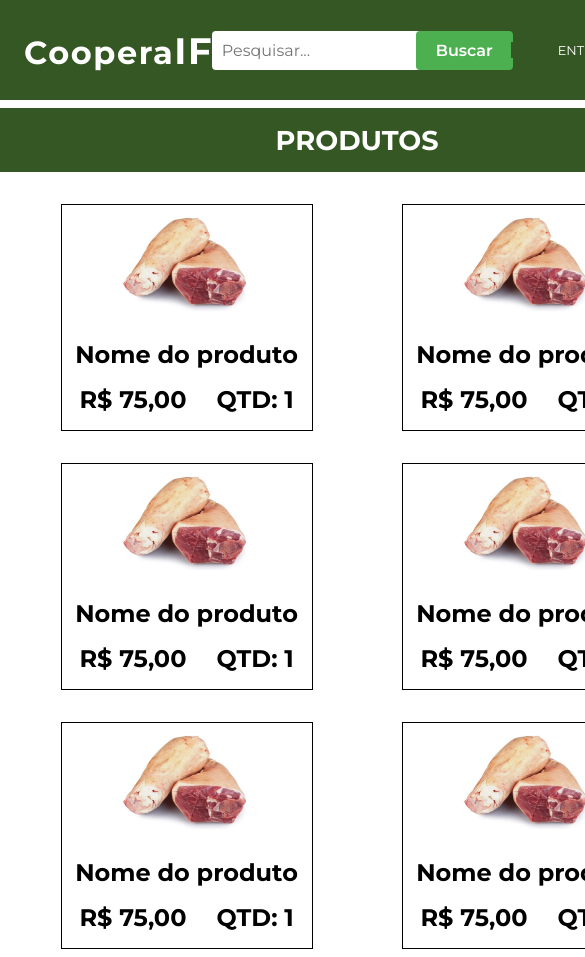
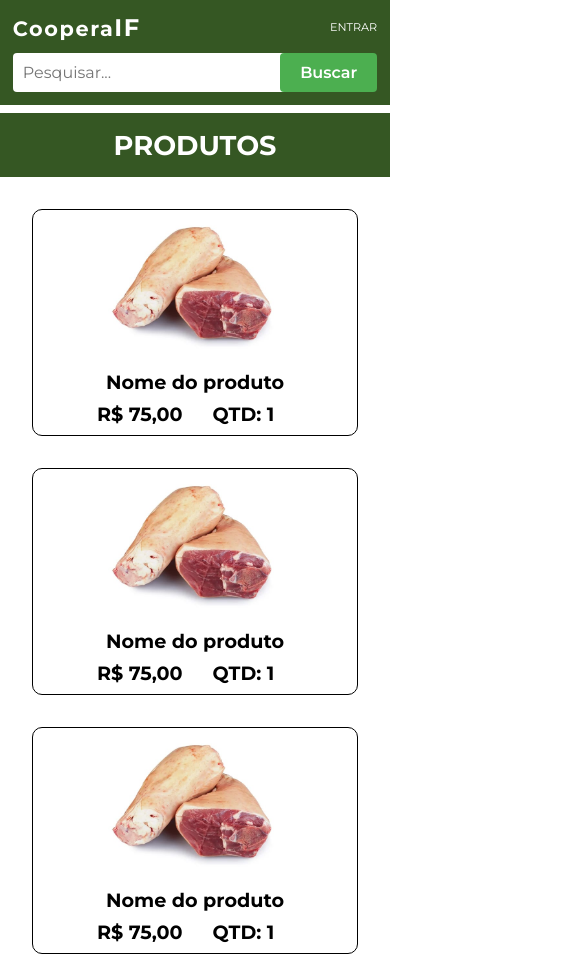
Before and after one commit to chdasilva2001/projeto-cooperaIF, a plain HTML site: page index.html in a window 390 px wide. Shown: the top 957 px of the page, 585 px wide, since content can reach past the window. Drawn offline with Linux system fonts and the light colour scheme.

Commit message:
commit #6

```diff
--- a/css/media.css
+++ b/css/media.css
@@ -1,81 +1,71 @@
 @media screen and (max-width: 768px) {
-
-    .main {
-        grid-template-columns: repeat(2, 1fr);
+    .header {
+        padding: 1rem;
+    }
+    .header h1 {
+        font-size: 1.8rem;
+        grid-row: 1;
     }
 
-    .header h1 {
+    .upper-title {
         font-size: 2rem;
     }
 
-    .header__search__input {
-        width: 270px;
+    .header__search {
+        width: 100% ;
     }
 
     .subtitle {
         width: auto;
     }
 
-    .upper-title {
-        font-size: 2.3rem;
+    .main {
+        grid-template-columns: repeat(2, 1fr);
+    }
+    .main__product_card {
+        font-size: 1.2rem;
     }
 
-    figure {
-        grid-area: a;
-        text-align: center;
-        max-width: 250px;
-        height: auto;
+}
+
+@media screen and (max-width: 428px) {
+    .header {
+        padding: 0.8rem;
+    }
+    .header__search {
+        grid-row: 2;
+        grid-column: 1/4;
+        width: 100%;
+        margin-top: .7rem;
     }
 
-    figure img {
-        max-width: 60%;
-        height: auto;
+    .header__search__input {
+        /* padding: 5px;
+        border-radius: 2px;
+        font-size: 12px; */
     }
 
-    .main__product_card {
+    .header__search__button {
+        /* padding: 5px 10px;
+        border-radius: 2px; */
+    }
+    .header h1 {
+        font-size: 1.3rem;
+    }
+
+    .header__button {
+        grid-column: 3;
+    }
+
+    .header__button a {
+        font-size: .7rem;
+    }
+
+    .upper-title {
         font-size: 1.5rem;
     }
 
-    .upper-title,
-    .header__search {
-        margin-right: 1rem;
+    .main {
+        grid-template-columns: 1fr;
     }
 }
-
-@media screen and (max-width: 420px) {
-    * {
-        margin: 0;
-        padding: 0;
-    }
-    /* .grid__main {
-        min-height: 100vh;
-    } */
-
-    .header__search__input {
-        width: 270px;
-    }
-
-    .main {
-        grid-template-columns: 1fr 1fr;
-    }
-    .main__product_card {
-        font-size: 1.5rem;
-    }
-
-    .subtitle {
-        width: auto;
-    }
-
-    figure {
-        grid-area: a;
-        text-align: center;
-        max-width: 250px;
-        height: auto;
-    }
-
-    figure img {
-        max-width: 60%;
-        height: auto;
-    }
-
-}
--- a/css/style.css
+++ b/css/style.css
@@ -29,11 +29,11 @@ body {
 
 .header {
     grid-area: header;
-    display: flex;
-    justify-content: space-between;
-    align-items: center;
+    display: grid;
+    grid-template-columns: 0.5fr 1fr 0.25fr;
+    grid-template-rows: auto auto;
     background-color: #355723;
-    height:100px;
+    height:auto;
     padding: 1.5rem;
     width: 100%;
     color: white;
@@ -53,7 +53,8 @@ body {
     justify-content: center;
     margin-left: auto;
     margin-right: auto;
-    width: 40%;
+    width: 70%;
+
 }
 
 .header__search__input {
@@ -84,19 +85,18 @@ body {
 }
 
 .header__button {
-    border: none;
-    background-color: #355723;
-    width: 30%;
+    display: flex;
+    justify-content: end;
+    align-items: center;
 }
 
 .header__button a {
+    color: white;
     text-decoration: none;
-    color: white;
     font-size: 0.8rem;
     text-transform: uppercase;
-    margin-right: 2rem;
-    transition: background-color 0.3s ease;
 }
+
 
 .header__button a:hover {
     opacity: 0.7;
@@ -137,6 +137,7 @@ body {
                     "b b"
                     "c d";
     font-weight: bold;
+    border-radius: 10px;
 }
 
 figure {
--- a/index.html
+++ b/index.html
@@ -17,7 +17,10 @@
                 <input type="search" class="header__search__input"  placeholder="Pesquisar...">
                 <button class="header__search__button">Buscar</button>
             </form>
-            <button class="header__button"><a href="#">Entrar</a></button>
+            <div class="header__button">
+                <a href="#" >Entrar</a>
+            </div>
+
         </header>
         <h2 class="subtitle">Produtos</h2>
         <main class="main">
```
